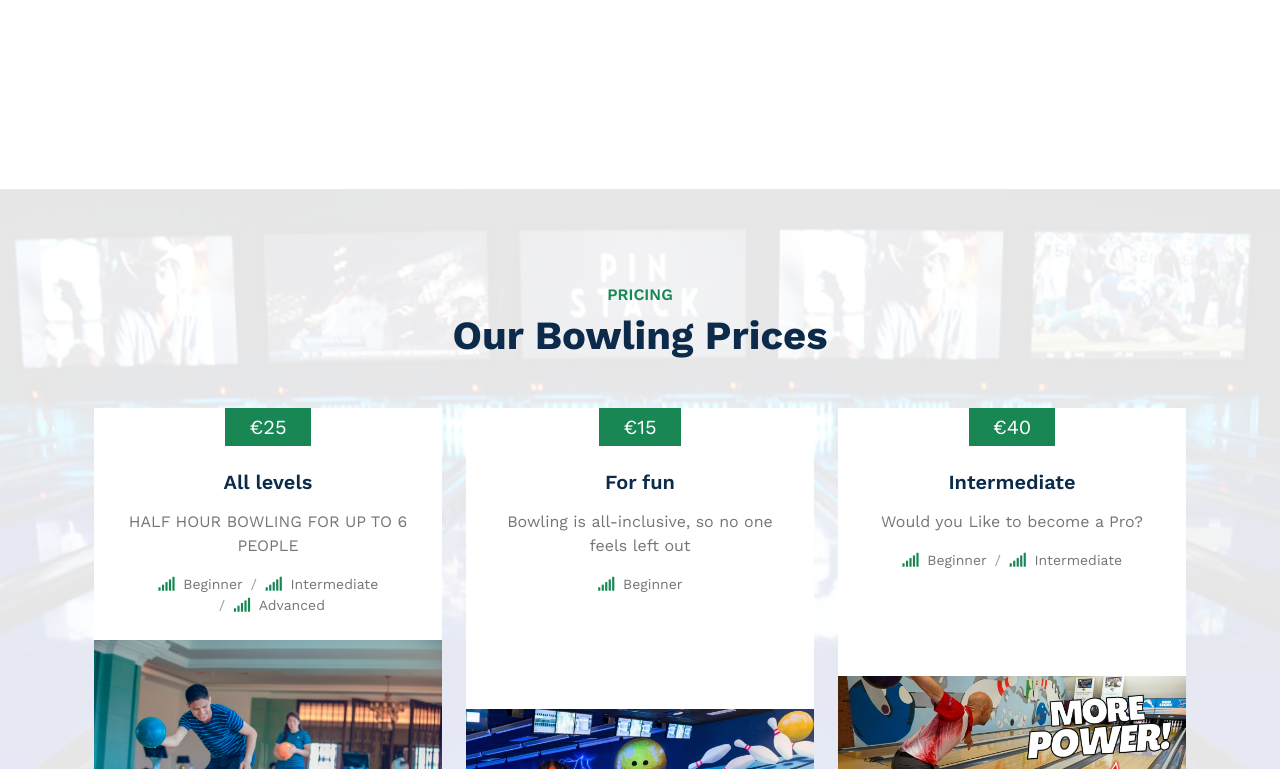
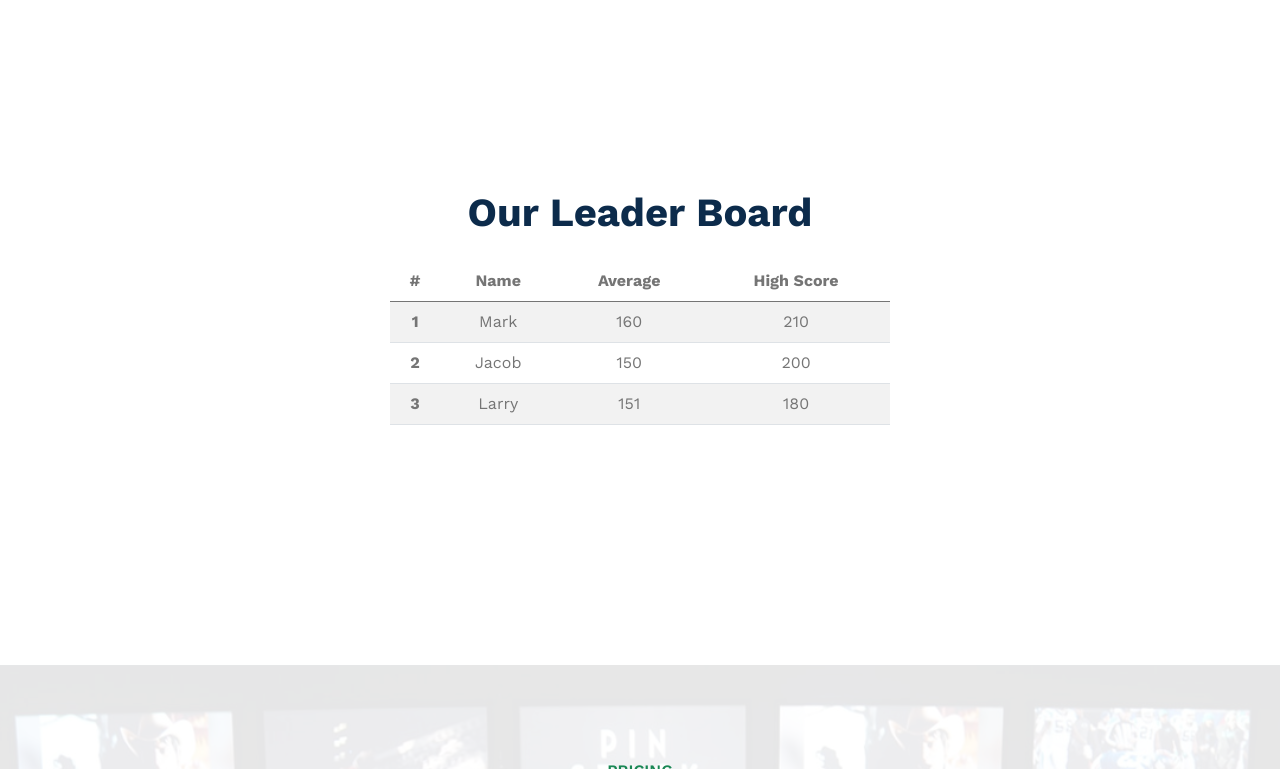
Before and after one commit to thumbiko/Bowling-101, a plain HTML site: page Bowling 101/index.html in a window 1280 px wide. Shown: the part 1966-2735 px from the top of the page. Drawn offline with nearby package versions, Linux system fonts and the light colour scheme.

Commit message:
striped table

```diff
--- a/Bowling 101/index.html
+++ b/Bowling 101/index.html
@@ -214,6 +214,46 @@
     </div>
     <!-- About End -->
 
+    <!--Striped Table -->
+    <div class="container-xxl py-6">
+        <div class="container">
+            <div class="text-center mx-auto mb-5 wow fadeInUp" data-wow-delay="0.1s" style="max-width: 500px;">
+                    <h1 class="display-6 mb-4">Our Leader Board</h1>
+                        <table class="table table-striped">
+                            <thead>
+                                    <tr>
+                                        <th scope="col">#</th>
+                                        <th scope="col">Name</th>
+                                        <th scope="col">Average</th>
+                                        <th scope="col">High Score</th>
+                                    </tr>
+                                    </thead>
+                                    <tbody>
+                                    <tr>
+                                        <th scope="row">1</th>
+                                        <td>Mark</td>
+                                        <td>160</td>
+                                        <td>210</td>
+                                    </tr>
+                                    <tr>
+                                        <th scope="row">2</th>
+                                        <td>Jacob</td>
+                                        <td>150</td>
+                                        <td>200</td>
+                                    </tr>
+                                    <tr>
+                                        <th scope="row">3</th>
+                                        <td>Larry</td>
+                                        <td>151</td>
+                                        <td>180</td>
+                                    </tr>
+                                    </tbody>
+                        </table>
+            </div>
+        </div>
+    </div>
+    <!--Striped Table END -->
+
 
     <!-- Basics Start -->
     <div class="container-xxl Basics my-6 py-6 pb-0">
```
